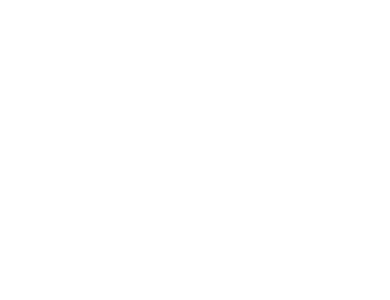
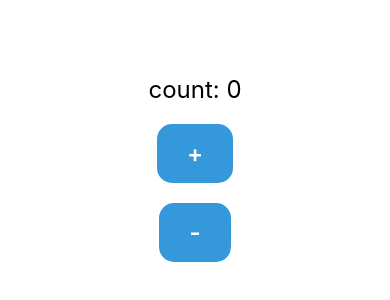
Before and after one commit to YeojinJeon/react-native-hooks, a React Native app: screen / in a window 390 px wide. Shown: the part 254-554 px from the top of the page. Built offline with nearby package versions, Linux system fonts and the light colour scheme.

Commit message:
useState

```diff
--- a/src/App.js
+++ b/src/App.js
@@ -1,5 +1,6 @@
 import React from "react";
 import styled from "styled-components/native";
+import Counter from "./components/Counter";
 
 const Container = styled.View`
 flex: 1;
@@ -9,7 +10,10 @@ align-items: center;
 `;
 
 const App = () => {
-    return <Container></Container>
-}
+    return (<Container>
+        <Counter />
+    </Container>
+    );
+};
 
 export default App;
--- a/src/components/Button.js
+++ b/src/components/Button.js
@@ -9,7 +9,7 @@ margin: 10px 10px;
 justify-content: center;
 `;
 
-const Title = styled.ActivityIndicator.Text`
+const Title = styled.Text`
 font-size: 24px;
 font-weight: 600;
 color: #ffffff;
--- /dev/null
+++ b/src/components/Counter.js
@@ -0,0 +1,29 @@
+import React, { useState } from "react";
+import styled from "styled-components/native";
+import Button from "./Button";
+
+const StyledText = styled.Text`
+font-size: 24px;
+margin: 10px;
+`
+const Counter = () => {
+    const [count, setCount] = useState(0);
+
+    return (
+        <>
+            <StyledText>count: {count}</StyledText>
+            <Button
+                title="+"
+                onPress={() => {
+                    setCount(count + 1);
+                }} />
+            <Button
+                title="-"
+                onPress={() => {
+                    setCount(count - 1);
+                }} />
+        </>
+    );
+};
+
+export default Counter;
```
